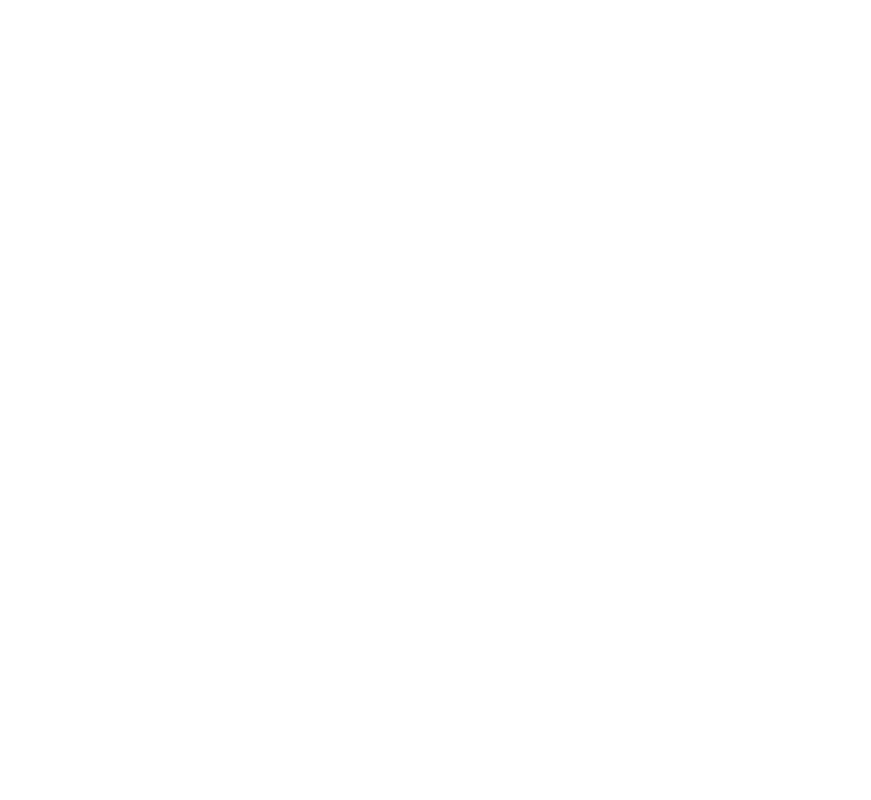
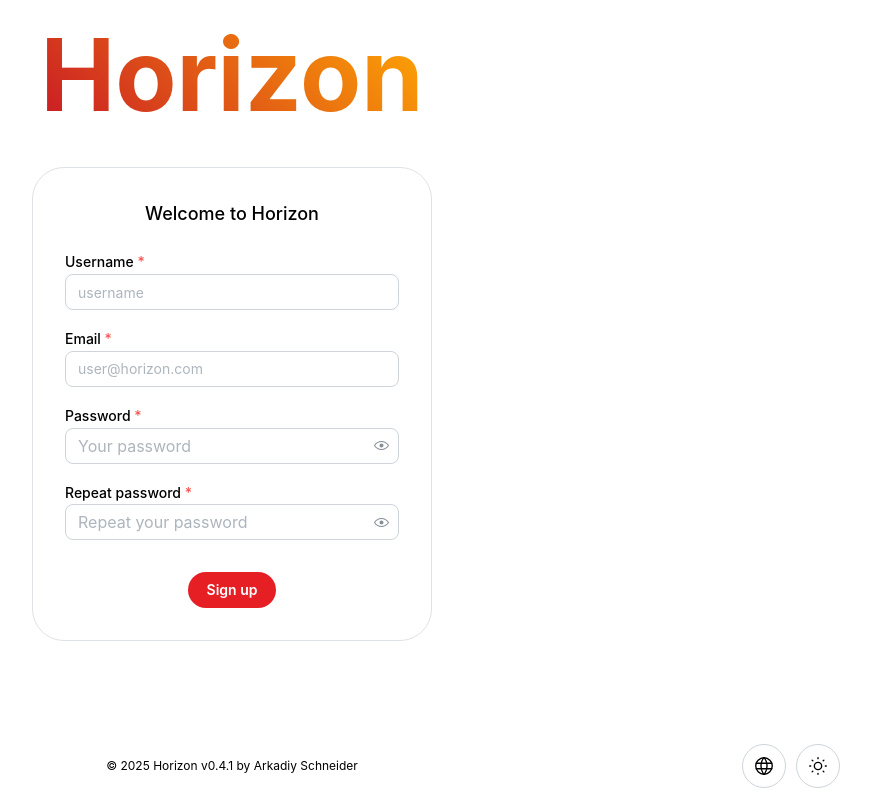
Before and after one commit to TheBandik/Horizon, a React app in the folder src/frontend/: page /register in a window 1280 px wide. Before the commit this address had no page. Shown: the whole page, without its empty margins (408-1279 px from the left). Built offline with nearby package versions, Linux system fonts and the light colour scheme; the HTML template or start-up script is replaced by a standard one.

Commit message:
add register form

```diff
--- a/src/frontend/src/App.tsx
+++ b/src/frontend/src/App.tsx
@@ -5,6 +5,7 @@
 
 import {AuthForm} from "./pages/auth/AuthForm.tsx";
 import {LoginForm} from "./pages/auth/LoginForm.tsx";
+import {RegisterForm} from "./pages/auth/RegisterForm.tsx";
 
 export default function App() {
 
@@ -50,6 +51,7 @@
     return <MantineProvider theme={theme}>{
         <BrowserRouter>
             <Routes>
+                {/* Страница авторизации */}
                 <Route
                     path="/login"
                     element={
@@ -58,6 +60,15 @@
                         </AuthForm>
                     }
                 />
+                {/*Страница регистрации*/}
+                <Route
+                    path="/register"
+                    element={
+                        <AuthForm>
+                            <RegisterForm/>
+                        </AuthForm>
+                    }
+                />
             </Routes>
         </BrowserRouter>
     }</MantineProvider>;
--- a/src/frontend/src/locales/en.json
+++ b/src/frontend/src/locales/en.json
@@ -3,5 +3,8 @@
   "login_button": "Login",
   "password": "Password",
   "password_placeholder": "Your password",
-  "no_account": "Don't have an account? Register"
+  "no_account": "Don't have an account? Register",
+  "repeated_password": "Repeat password",
+  "repeated_password_placeholder": "Repeat your password",
+  "signup_button": "Sign up"
 }
--- a/src/frontend/src/locales/ja.json
+++ b/src/frontend/src/locales/ja.json
@@ -3,5 +3,8 @@
   "login_button": "ログイン",
   "password": "パスワード",
   "password_placeholder": "パスワードを入力",
-  "no_account": "アカウントをお持ちではありませんか？ 登録"
+  "no_account": "アカウントをお持ちではありませんか？ 登録",
+  "repeated_password": "パスワードの確認",
+  "repeated_password_placeholder": "パスワードを繰り返してください",
+  "signup_button": "サインアップ"
 }
--- a/src/frontend/src/locales/ru.json
+++ b/src/frontend/src/locales/ru.json
@@ -3,5 +3,8 @@
   "login_button": "Войти",
   "password": "Пароль",
   "password_placeholder": "Ваш пароль",
-  "no_account": "Нет аккаунта? Зарегистрируйтесь"
+  "no_account": "Нет аккаунта? Зарегистрируйтесь",
+  "repeated_password": "Повторите пароль",
+  "repeated_password_placeholder": "Повторите ваш пароль",
+  "signup_button": "Зарегистрироваться"
 }
--- /dev/null
+++ b/src/frontend/src/pages/auth/RegisterForm.tsx
@@ -0,0 +1,72 @@
+import {
+    Button,
+    PasswordInput,
+    Stack,
+    TextInput,
+} from '@mantine/core';
+import {useForm} from '@mantine/form';
+import {useTranslation} from 'react-i18next';
+
+export function RegisterForm() {
+    const form = useForm({
+        initialValues: {
+            username: '',
+            email: '',
+            name: '',
+            password: '',
+            repeated_password: '',
+            terms: true,
+        },
+    });
+
+    const {t} = useTranslation();
+
+    return (
+        <form onSubmit={form.onSubmit(() => {
+        })}>
+            <Stack>
+                <TextInput
+                    required
+                    label="Username"
+                    placeholder="username"
+                    value={form.values.username}
+                    onChange={(event) => form.setFieldValue('username', event.currentTarget.value)}
+                    radius="md"
+                />
+
+                <TextInput
+                    required
+                    label="Email"
+                    placeholder="user@horizon.com"
+                    value={form.values.email}
+                    onChange={(event) => form.setFieldValue('email', event.currentTarget.value)}
+                    radius="md"
+                />
+
+                <PasswordInput
+                    required
+                    label={t("password")}
+                    placeholder={t("password_placeholder")}
+                    value={form.values.password}
+                    onChange={(event) => form.setFieldValue('password', event.currentTarget.value)}
+                    radius="md"
+                />
+
+                <PasswordInput
+                    required
+                    label={t("repeated_password")}
+                    placeholder={t("repeated_password_placeholder")}
+                    value={form.values.repeated_password}
+                    onChange={(event) => form.setFieldValue('repeated_password', event.currentTarget.value)}
+                    radius="md"
+                />
+            </Stack>
+
+            <Stack justify="space-between" mt="xl" align={"center"}>
+                <Button type="submit" w={"fit-content"}>
+                    {t("signup_button")}
+                </Button>
+            </Stack>
+        </form>
+    );
+}
```
